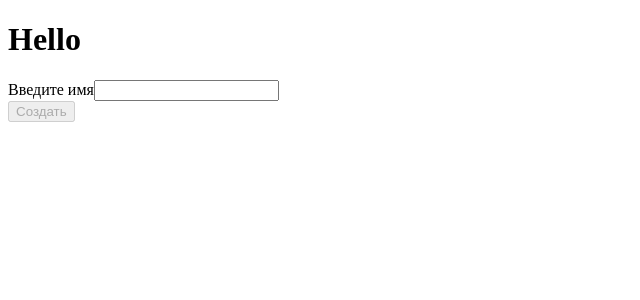
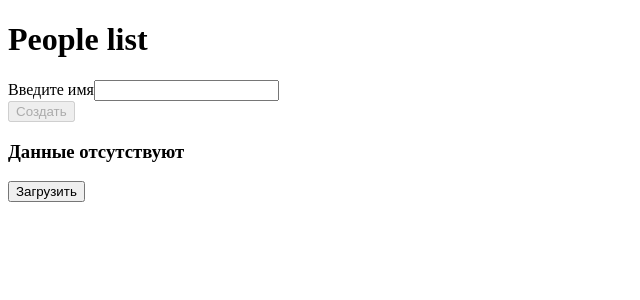
Before and after one commit to Balor1989/learning-vue-http, a Vue app: page / in a window 1280 px wide. Shown: the top 300 px of the page, without its empty margins (0-640 px from the left). Built offline with nearby package versions, Linux system fonts and the light colour scheme; the HTML template or start-up script is replaced by a standard one.

Commit message:
adds loadPeople func

```diff
--- a/src/App.vue
+++ b/src/App.vue
@@ -1,7 +1,7 @@
 <template>
   <div class="container">
     <form class="card" @submit.prevent="createPerson">
-      <h1>Hello</h1>
+      <h1>People list</h1>
 
       <div class="form-control">
         <label for="name"> Введите имя</label>
@@ -10,15 +10,21 @@
 
       <button class="btn primary" :disabled="!name.length">Создать</button>
     </form>
+    <div class="card">
+      <PeopleList :people="people" @load="loadPeople" />
+    </div>
   </div>
 </template>
 
 <script>
+import PeopleList from "./components/PeopleList";
 export default {
+  components: { PeopleList },
   data() {
     return {
       name: "",
       url: "https://learning-vue-http-8cd67-default-rtdb.asia-southeast1.firebasedatabase.app/people.json",
+      people: [],
     };
   },
   methods: {
@@ -40,6 +46,16 @@ export default {
         console.log(error.message);
       }
     },
+    async loadPeople() {
+      const response = await fetch(this.url);
+      const data = await response.json();
+      this.people = Object.keys(data).map((key) => {
+        return {
+          id: key,
+          firstName: data[key].firstName,
+        };
+      });
+    },
   },
 };
 </script>
--- /dev/null
+++ b/src/components/PeopleList/PeopleList.vue
@@ -0,0 +1,26 @@
+<template>
+  <div v-if="people.length">
+    <ul class="card">
+      <li v-for="{ id, firstName } in people" :key="id">
+        First Name : {{ firstName }}
+      </li>
+    </ul>
+  </div>
+  <div class="card center" v-else>
+    <h3>Данные отсутствуют</h3>
+    <button class="primary btn" @click="$emit('load')">Загрузить</button>
+  </div>
+</template>
+
+<script>
+export default {
+  emits: ["load"],
+  props: ["people"],
+};
+</script>
+
+<style>
+ul {
+  list-style: none;
+}
+</style>
--- /dev/null
+++ b/src/components/PeopleList/index.js
@@ -0,0 +1,3 @@
+import PeopleList from "./PeopleList";
+
+export default PeopleList;
```
